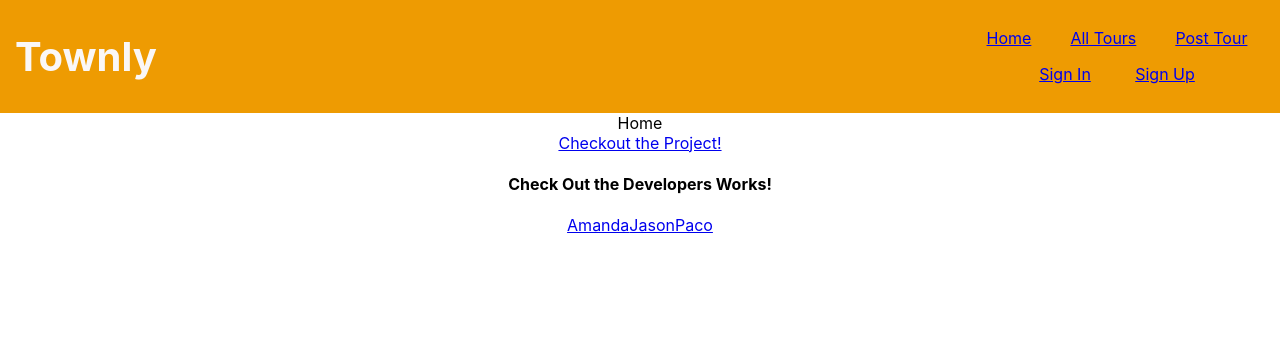
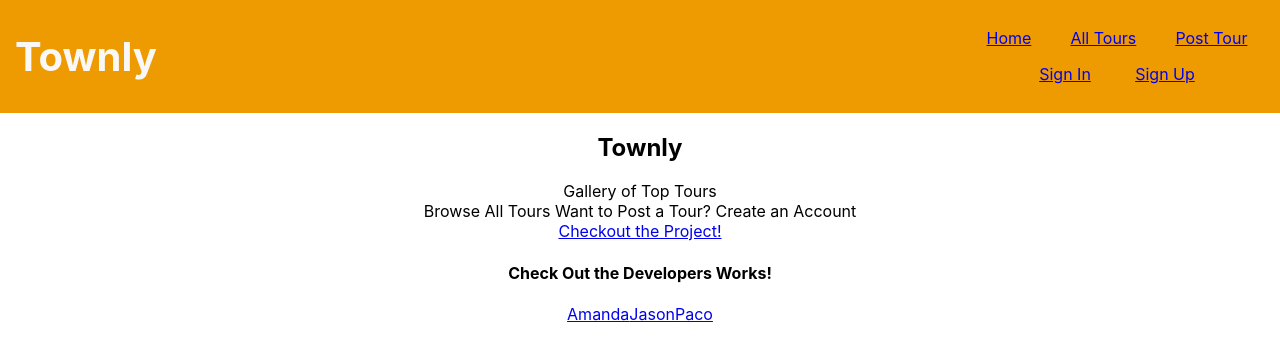
Before and after one commit to Jason-Berkower/townly, a React (Create React App) app in the folder client/: page / in a window 1280 px wide. Shown: the top 360 px of the page. Built offline with nearby package versions, Linux system fonts and the light colour scheme.

Commit message:
start home screen code

```diff
--- /dev/null
+++ b/client/src/components/GalleryContainer.jsx
@@ -0,0 +1,8 @@
+
+export default function GalleryContainer() {
+  return (
+    <div>
+      Gallery of Top Tours
+    </div>
+  )
+}
--- a/client/src/screens/Home.jsx
+++ b/client/src/screens/Home.jsx
@@ -1,11 +1,24 @@
 import Layout from "../components/Layout"
+import GalleryContainer from "../components/GalleryContainer"
+import { Link } from "react-router-dom"
 
 export default function Home(props) {
+//gallery of top selling tours
+  //create gallery to sift through
+  //import each slide with tour image and details
+  //button to go to tour details
+  //if tour popularity =< 8 populate here
+
   return (
     <div>
       <Layout user={props.user}>
-
-      Home
+        <h2>Townly</h2>
+        <GalleryContainer />
+        <div id="buttons">
+          Browse All Tours
+          Want to Post a Tour?
+          Create an Account
+        </div>
       </Layout>
     </div>
   )
```
